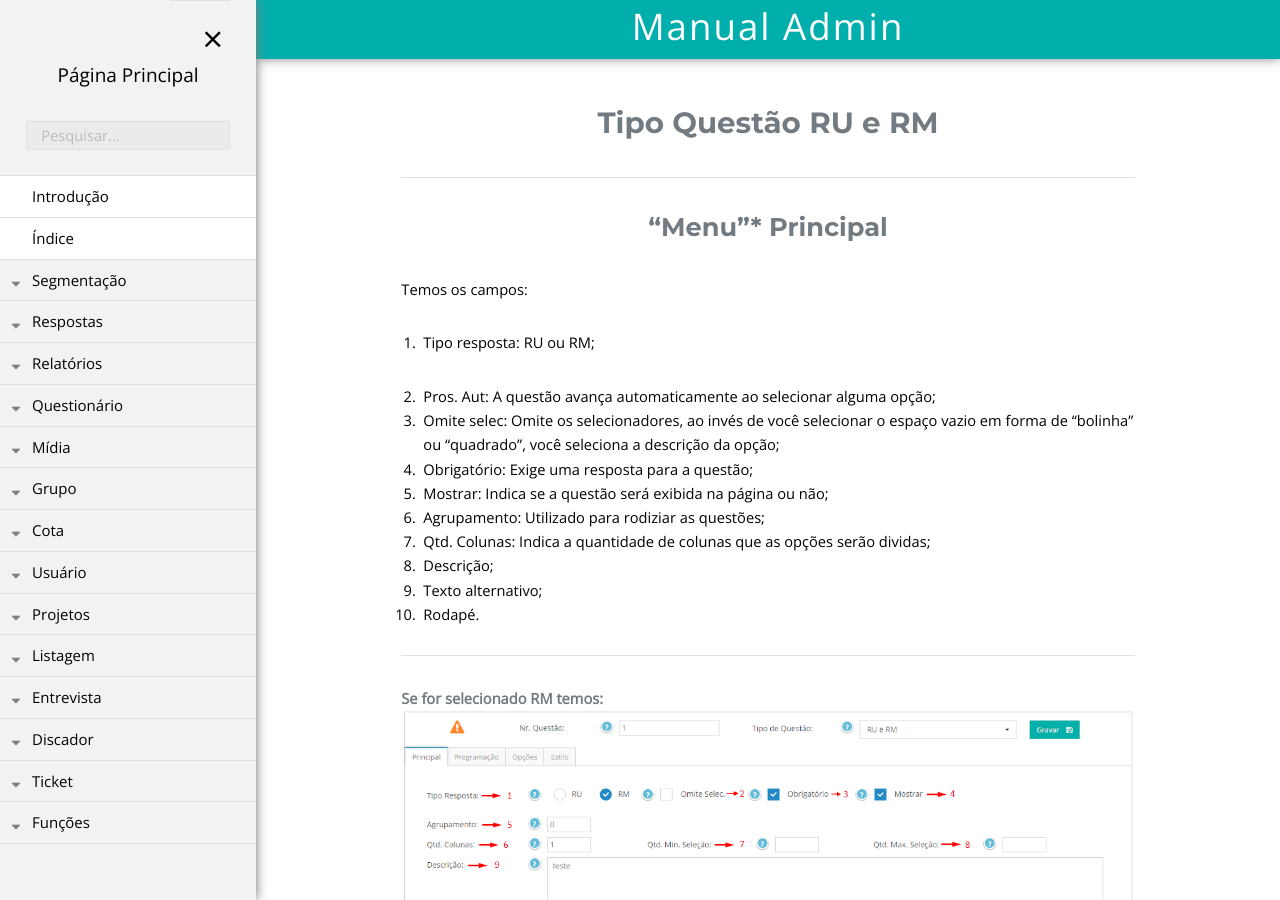
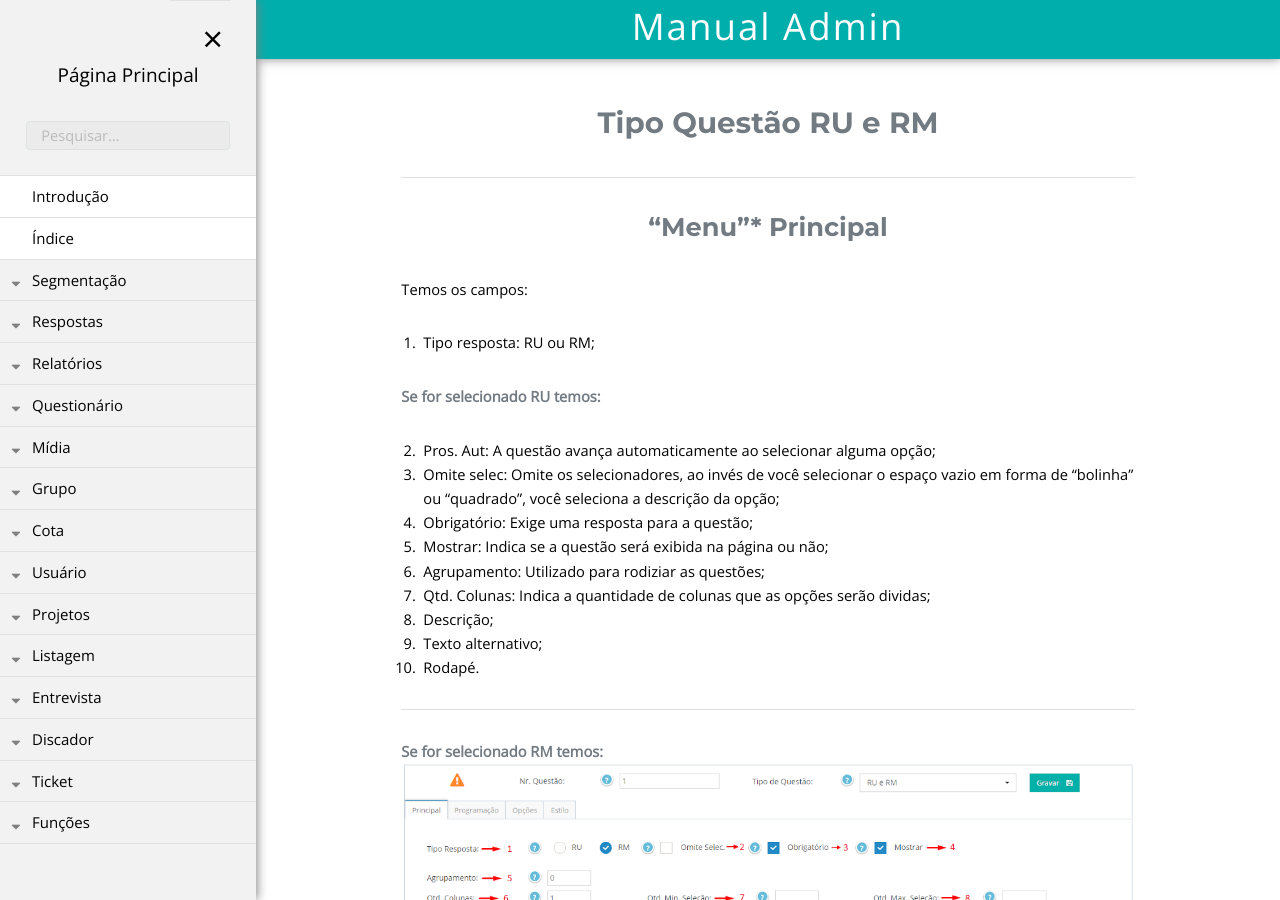
Before and after one commit to rogerio-figueiredo-hsr/hsrtechonline.github.io, a Jekyll site: the page built from _posts/2018-06-18-tipo-questão-ru-e-rm.md, in a window 1280 px wide and 900 px high. Built offline with Jekyll 4.4.1, drawn with Linux system fonts in a browser that asks for light colours.

```diff
--- a/_posts/2018-06-18-tipo-questão-ru-e-rm.md
+++ b/_posts/2018-06-18-tipo-questão-ru-e-rm.md
@@ -13,6 +13,8 @@
 
 Temos os campos:
 1. Tipo resposta: RU ou RM;
+
+**Se for selecionado RU temos:**
 
 {:start="2"}
 2. Pros. Aut: A questão avança automaticamente ao selecionar alguma opção;
```
